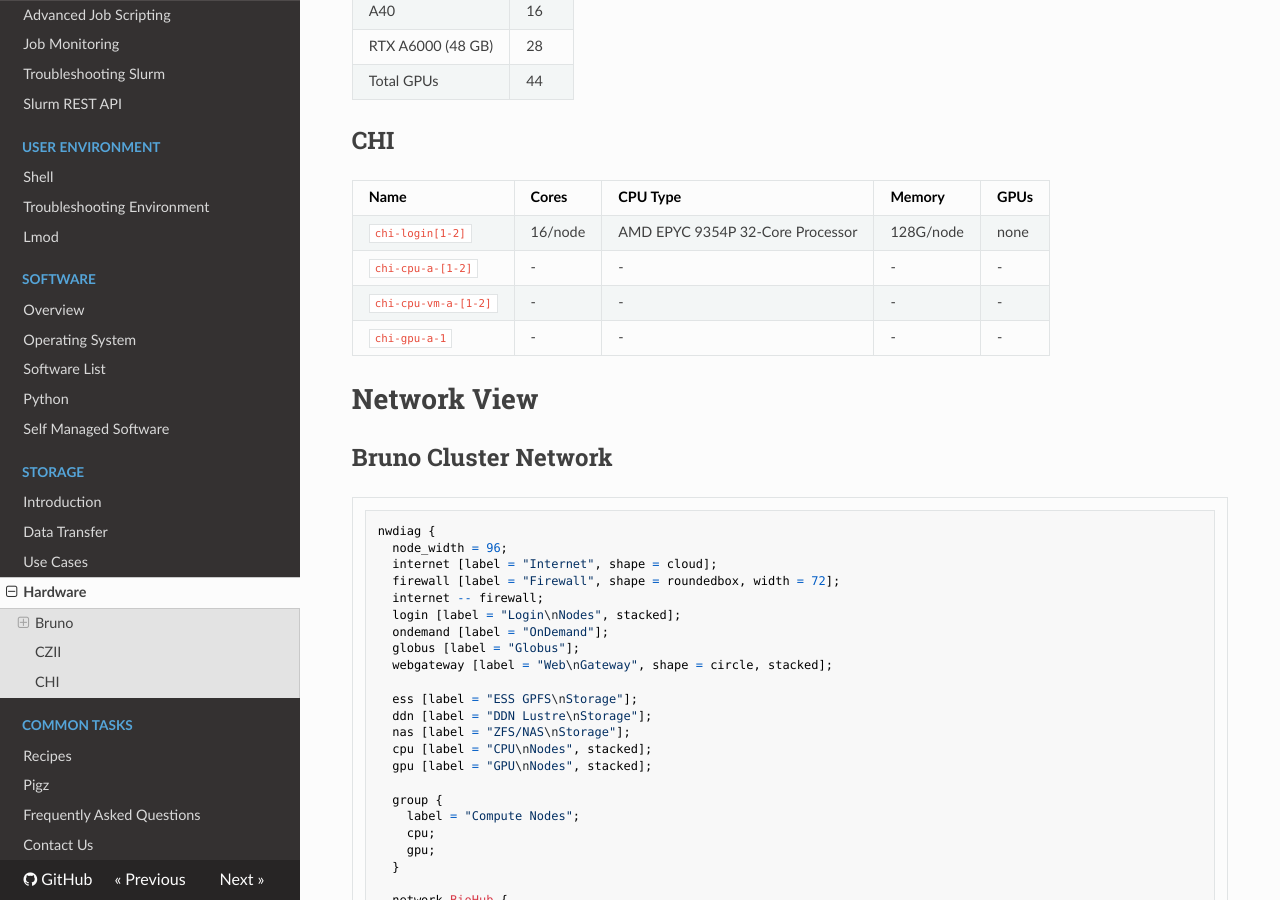
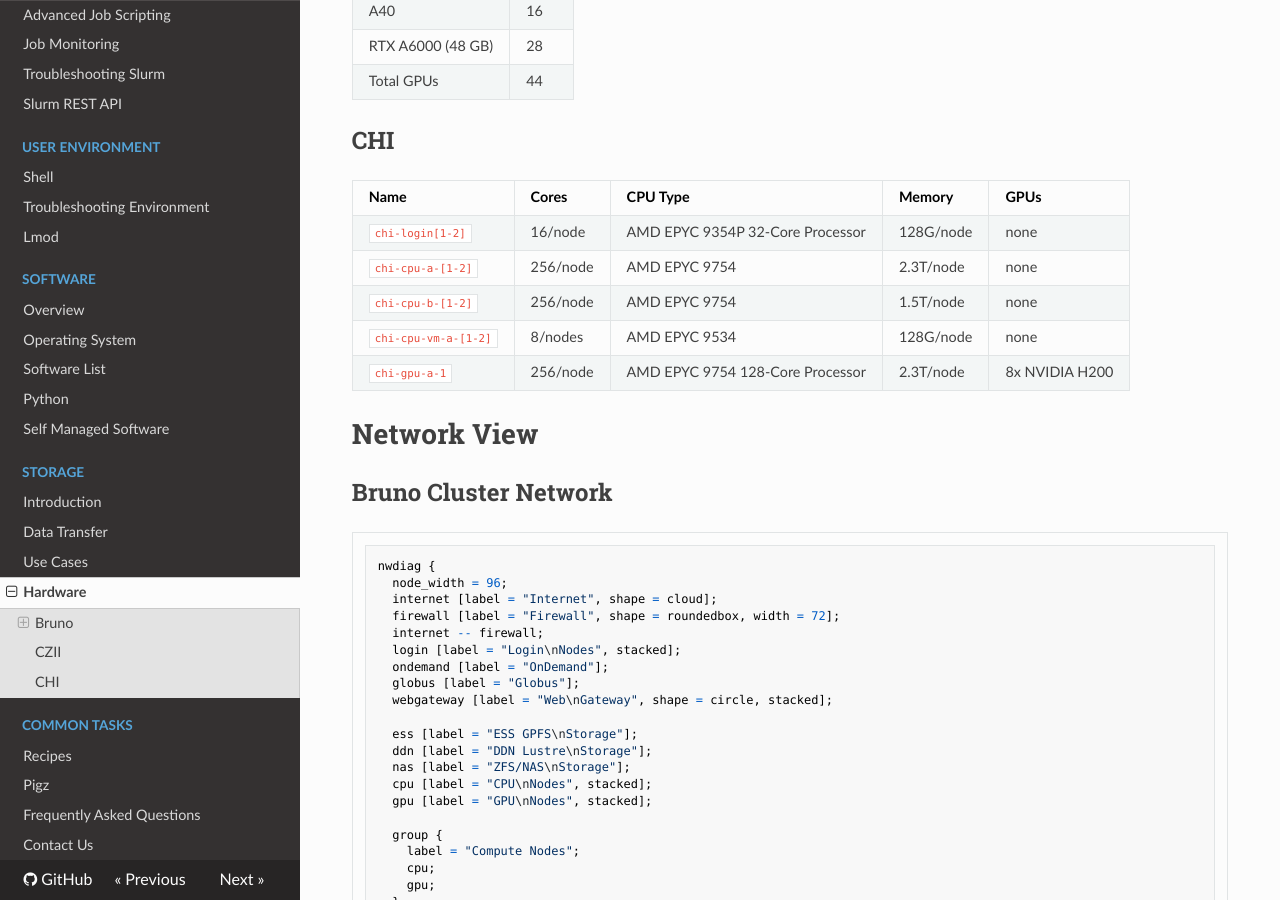
Before and after one commit to biohub-hpc/hpcuserguide, an MkDocs documentation site: the page built from docs/hardware/overview.md, in a window 1280 px wide and 900 px high, scrolled down 2273 px. Built offline with MkDocs 1.6.1, drawn with Linux system fonts in a browser that asks for light colours; nearby versions of some CDN libraries.

Commit message:
finish table for CHI

```diff
--- a/docs/hardware/overview.md
+++ b/docs/hardware/overview.md
@@ -85,12 +85,14 @@ description: Description/listing of what resources are currently in Bruno
 ## CHI
 
 
-| Name               | Cores   | CPU Type                         | Memory    | GPUs |
-|--------------------|---------|----------------------------------|-----------|------|
-| `chi-login[1-2]`   | 16/node | AMD EPYC 9354P 32-Core Processor | 128G/node | none |
-| `chi-cpu-a-[1-2]`  | -       | -                                | -         | -    |
-| `chi-cpu-vm-a-[1-2]` | -       | -                                | -         | -    |
-| `chi-gpu-a-1` | -       | -                                | -         | -    |
+| Name               | Cores    | CPU Type                       | Memory    | GPUs           |
+|--------------------|----------|--------------------------------|-----------|----------------|
+| `chi-login[1-2]`   | 16/node  | AMD EPYC 9354P 32-Core Processor | 128G/node | none           |
+| `chi-cpu-a-[1-2]`  | 256/node | AMD EPYC 9754                  | 2.3T/node | none           |
+| `chi-cpu-b-[1-2]`  | 256/node | AMD EPYC 9754                  | 1.5T/node | none           |
+| `chi-cpu-vm-a-[1-2]` | 8/nodes  | AMD EPYC 9534                | 128G/node | none           |
+| `chi-gpu-a-1` | 256/node | AMD EPYC 9754 128-Core Processor    | 2.3T/node | 8x NVIDIA H200 |
+
 
 
 # Network View
```
